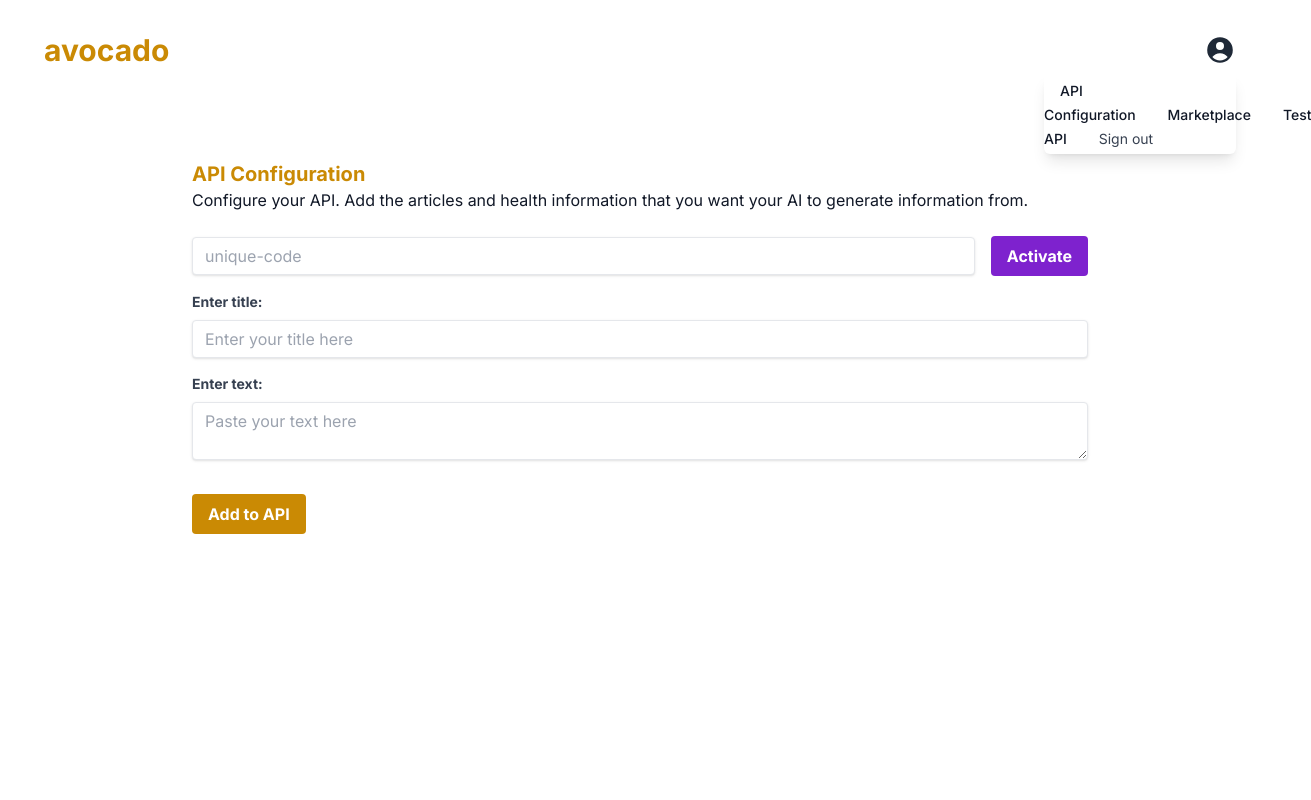
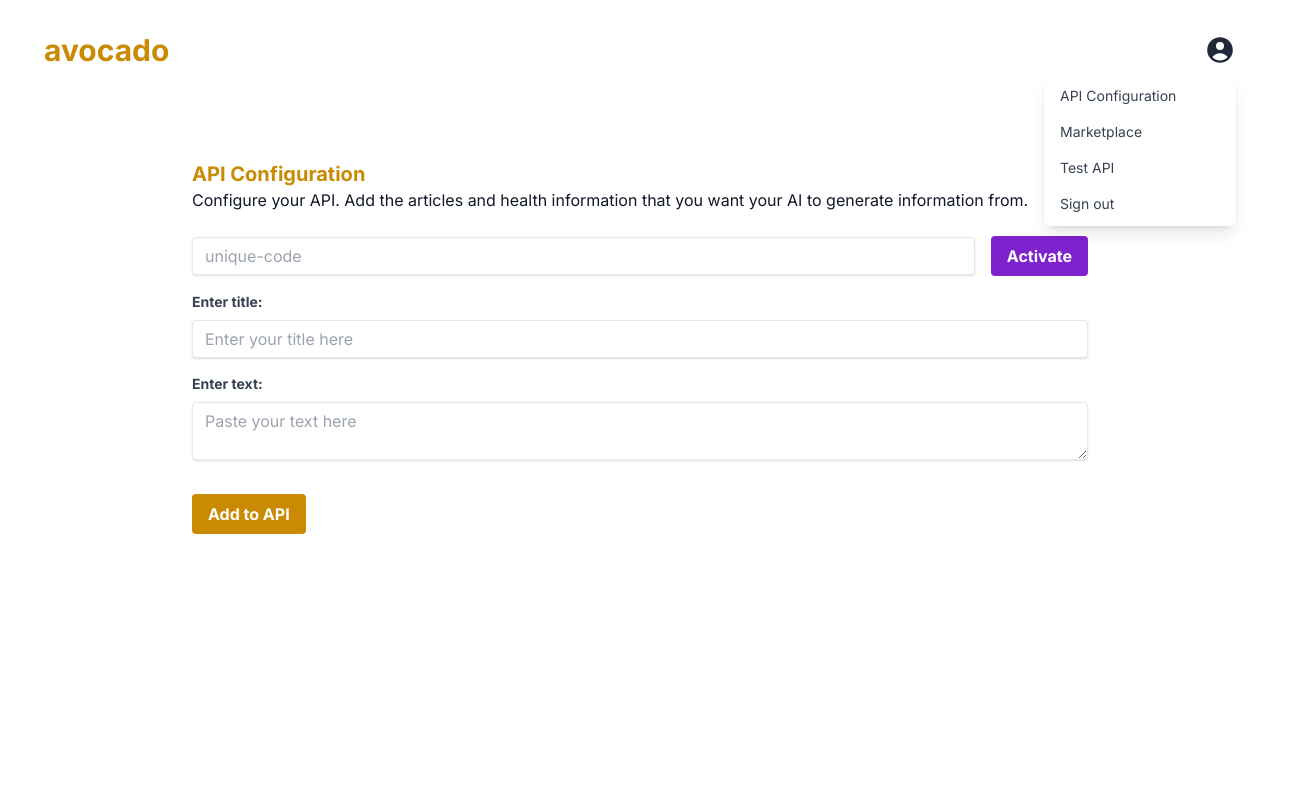
Before and after one commit to gigialc/Avocado, a Next.js app in the folder my-app/: page /api in a window 1280 px wide. Both pictures are taken after a click on the button 1220 px from the left and 50 px from the top of the page. Shown: the top 800 px of the page, 1311 px wide, since content can reach past the window. Built offline with nearby package versions, Linux system fonts and the light colour scheme.

Commit message:
finalized

```diff
--- a/my-app/app/components/loginnavbar.tsx
+++ b/my-app/app/components/loginnavbar.tsx
@@ -1,12 +1,11 @@
 import React, { useState } from 'react';
 import Link from 'next/link';
-import navigate from 'next/router';
-import { UserCircleIcon } from '@heroicons/react/20/solid';
+import { useRouter } from 'next/router'; // corrected the import for using next/router
+import { UserCircleIcon } from '@heroicons/react/20/solid'; // Ensure this import path is correct
 
 const LoginNavbar: React.FC = () => {
     const [isOpen, setIsOpen] = useState(false);
     const [isDropdownOpen, setIsDropdownOpen] = useState(false);
-    const [isLoggedIn, setIsLoggedIn] = useState(false); // Mock state to manage login status
 
     const toggleMenu = () => {
         setIsOpen(!isOpen);
@@ -14,11 +13,6 @@ const LoginNavbar: React.FC = () => {
 
     const toggleDropdown = () => {
         setIsDropdownOpen(!isDropdownOpen);
-    };
-
-    const handleLogout = () => {
-        setIsLoggedIn(false);
-        navigate.push('/');
     };
 
     return (
@@ -32,26 +26,23 @@ const LoginNavbar: React.FC = () => {
                                 {isOpen ? (
                                     <path strokeLinecap="round" strokeLinejoin="round" strokeWidth={2} d="M6 18L18 6M6 6l12 12" />
                                 ) : (
-                                    <path fillRule="evenodd" d="M4 5h16a1 1 0 010 2H4a1 1 0 110-2zm0 6h16a1 1 0 010 2H4a1 1 0 110-2zm0 6h16a1 1 0 010 2H4a1 1 0 110-2z"></path>
+                                    <path fillRule="evenodd" d="M4 5h16a1 1 0 010 2H4a1 1 0 110-2zm0 6h16a1 1 0 010 2H4a1 1 0 110-2zm0 6h16a1 1 0 010 2H4 a1 1 0 110-2z"></path>
                                 )}
                             </svg>
                         </button>
                     </div>
 
                     <div className="hidden md:flex items-center">
-
-
                         <div className="relative">
-                            <button onClick={toggleDropdown} className="flex items-center focus:outline-none">
-                                <UserCircleIcon className="h-8 w-8 text-gray-800 dark:text-gray-800" />
-                            </button>
+                        <button onClick={toggleDropdown} className="flex items-center focus:outline-none">
+                            <UserCircleIcon className="h-8 w-8 text-gray-800 dark:text-gray-800" />
+                        </button>
                             {isDropdownOpen && (
-                                <div className="absolute right-0 mt-2 w-48 bg-white rounded-md shadow-lg py-1">
-                                    {/* <Link href="/profile" className="block px-4 py-2 text-sm text-gray-700 hover:bg-gray-100">Profile</Link> */}
-                                    <Link href="/api" className="text-sm font-medium text-gray-900 dark:text-gray-800 hover:text-purple-700 dark:hover:text-purple-800 mx-4">API Configuration</Link>
-                                    <Link href="/marketplace" className="text-sm font-medium text-gray-900 dark:text-gray-800 hover:text-purple-700 dark:hover:text-purple-800 mx-4">Marketplace</Link>
-                                    <Link href="/content-hub" className="text-sm font-medium text-gray-900 dark:text-gray-800 hover:text-purple-700 dark:hover:text-purple-800 mx-4">Test API</Link>
-                                    <Link href="/" className="text-left w-full px-4 py-2 text-sm text-gray-700 hover:bg-gray-100">Sign out</Link>
+                                <div className="absolute right-0 mt-2 w-48 bg-white rounded-md shadow-lg py-1 z-50">
+                                    <Link href="/api" className="block px-4 py-2 text-sm text-gray-700 hover:bg-gray-100">API Configuration</Link>
+                                    <Link href="/marketplace" className="block px-4 py-2 text-sm text-gray-700 hover:bg-gray-100">Marketplace</Link>
+                                    <Link href="/content-hub" className="block px-4 py-2 text-sm text-gray-700 hover:bg-gray-100">Test API</Link>
+                                    <Link href="/" className="block px-4 py-2 text-sm text-gray-700 hover:bg-gray-100">Sign out</Link>
                                 </div>
                             )}
                         </div>
```
